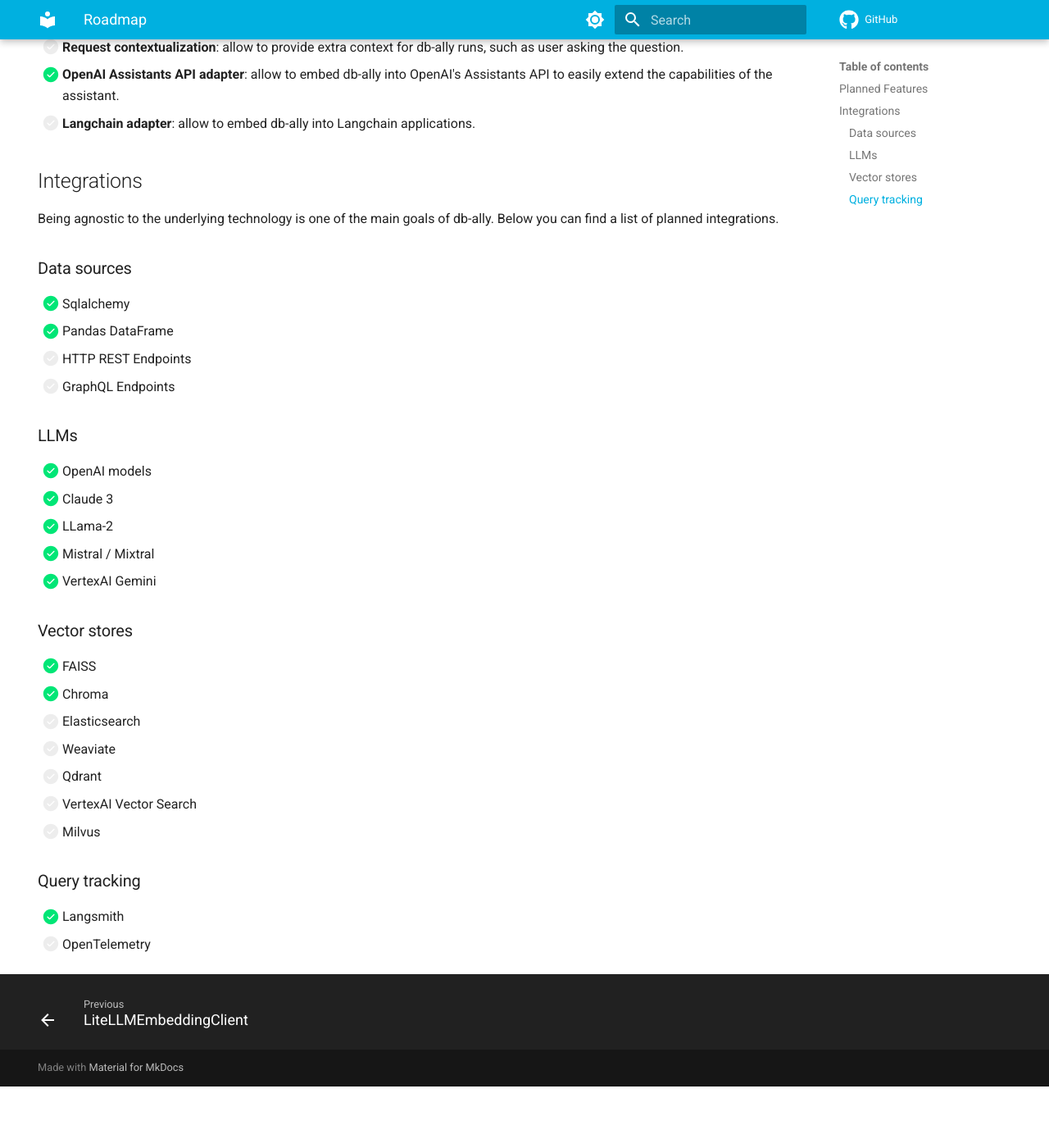
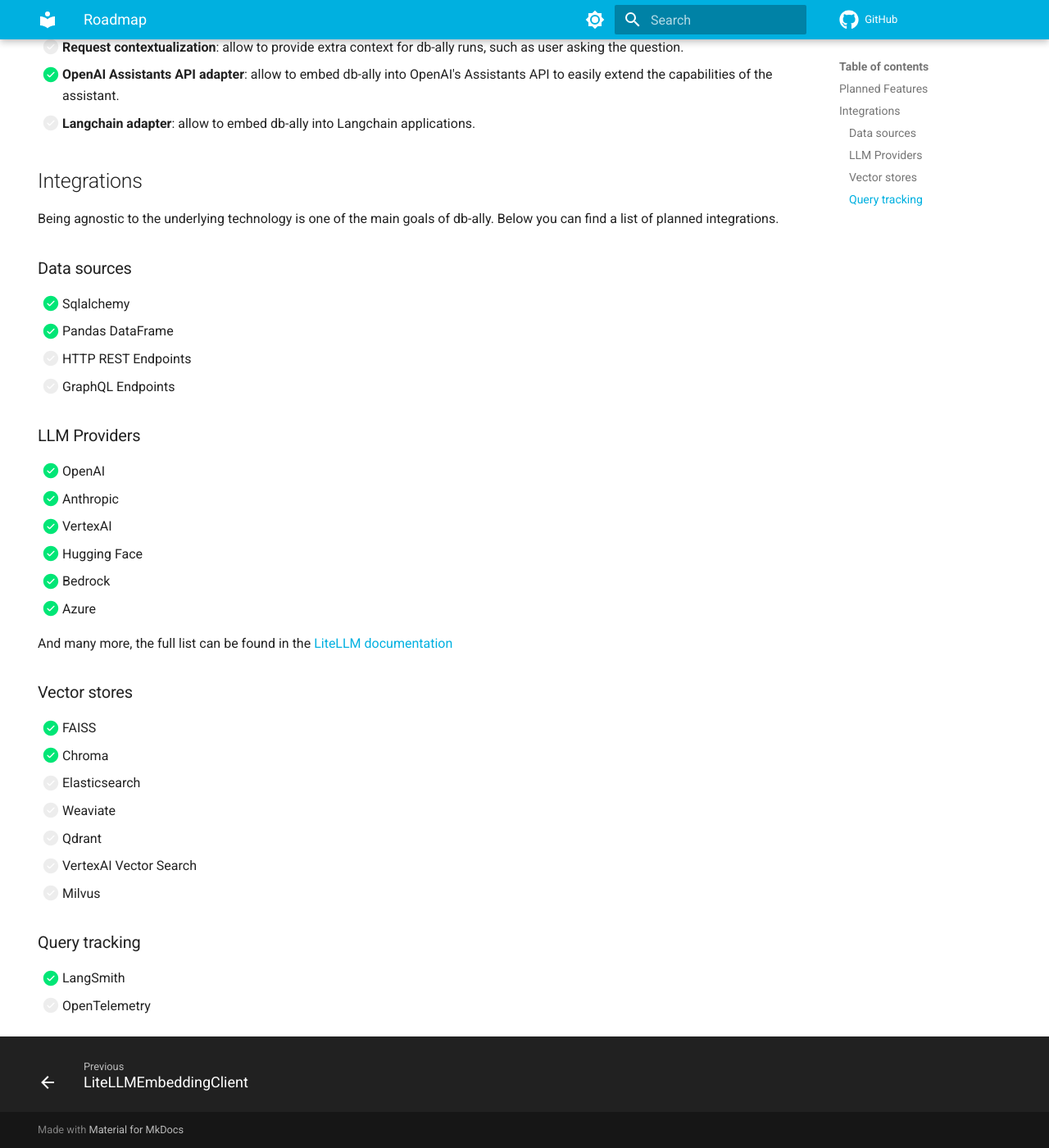
Before and after one commit to deepsense-ai/db-ally, an MkDocs documentation site: the page built from docs/roadmap.md, in a window 1280 px wide and 1400 px high, scrolled down 501 px. Shown: the whole window at 82% size. Built offline with MkDocs 1.6.1 and Material for MkDocs 9.7.7, drawn with Linux system fonts in a browser that asks for light colours; comment, search, counter and statistics services are not loaded; before the commit the page ends 1826 px from its top, so only the background shows below that.

Commit message:
add how-tos

```diff
--- a/docs/roadmap.md
+++ b/docs/roadmap.md
@@ -35,13 +35,16 @@
 - [ ] HTTP REST Endpoints
 - [ ] GraphQL Endpoints
 
-### LLMs
+### LLM Providers
 
-- [x] OpenAI models
-- [x] Claude 3
-- [x] LLama-2
-- [x] Mistral / Mixtral
-- [x] VertexAI Gemini
+- [x] OpenAI
+- [x] Anthropic
+- [x] VertexAI
+- [x] Hugging Face
+- [x] Bedrock
+- [x] Azure
+
+And many more, the full list can be found in the [LiteLLM documentation](https://github.com/BerriAI/litellm?tab=readme-ov-file#supported-providers-docs){:target="_blank"}
 
 ### Vector stores
 
@@ -55,5 +58,5 @@
 
 ### Query tracking
 
-- [x] Langsmith
+- [x] LangSmith
 - [ ] OpenTelemetry
--- a/mkdocs.yml
+++ b/mkdocs.yml
@@ -21,8 +21,8 @@
           - how-to/pandas_views.md
           - how-to/custom_views.md
       - Using LLMs:
-          - how-to/litellm.md
-          - how-to/custom_llm.md
+          - how-to/llms/litellm.md
+          - how-to/llms/custom.md
       - Using similarity indexes:
           - how-to/use_custom_similarity_fetcher.md
           - how-to/use_chromadb_store.md
@@ -103,7 +103,6 @@
       custom_fences:
         - name: mermaid
           class: mermaid
-
   - admonition
   - pymdownx.superfences
   - pymdownx.snippets
@@ -113,6 +112,10 @@
   - def_list
   - pymdownx.tasklist:
       custom_checkbox: true
+  - pymdownx.tabbed:
+      alternate_style: true
+  - toc:
+      permalink: "#"
 plugins:
   - search
   - autorefs:
```
Also changed, not shown: docs/how-to/custom_llm.md (deleted, +0 -3 lines), docs/how-to/litellm.md (deleted, +0 -3 lines), docs/how-to/llms/custom.md (added, +118 -0 lines), docs/how-to/llms/litellm.md (added, +98 -0 lines).
